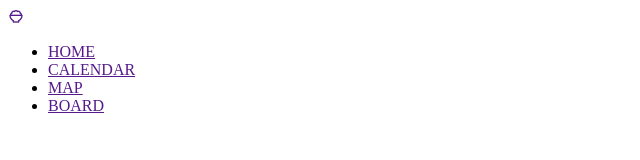
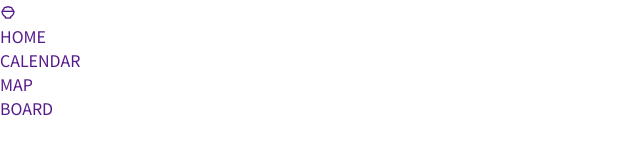
Before and after one commit to soyoung618/WSM_2305, a plain HTML site: page 20220608_school cafeteria/header.html in a window 1280 px wide. Shown: the whole page, without its empty margins (0-640 px from the left). Drawn offline with nearby package versions, Linux system fonts and the light colour scheme.

Commit message:
css Google Fonts, Variables CSS, BASE

```diff
--- a/20220608_school cafeteria/css/style.css
+++ b/20220608_school cafeteria/css/style.css
@@ -1,10 +1,71 @@
 /* Google Fonts */
+@import url('https://fonts.googleapis.com/css2?family=Noto+Sans+KR:wght@400;500;700&display=swap');
 
 /* Variables CSS */
+:root {
+    /* color */
+    --first-color: hsl(160, 100%, 25%);
+    --first-color-bright: hsl(160, 100%, 40%);
+    --second-color: hsl(339, 77%, 59%);
+    --third-color: hsl(42, 87%, 52%);
+    --title-color: hsl(160, 0%, 0%);
+    --text-color: hsl(160, 0%, 47%);
+    --body-color: #fff;
+    --container-color: #fff;
+
+    /* font */
+    --body-font: 'Noto Sans KR', sans-serif;
+    --biggest-font-size: 2.25rem;   /* 36px */
+    --h1-font-size: 2rem;
+    --h2-font-size: 1.5rem;
+    --h3-font-size: 1.25rem;
+    --normal-font-size: 1rem;
+    --small-font-size: 0.8rem;
+    --smaller-font-size: 0.75rem;
+
+    /* font weight */
+    --font-medium: 500;
+    --font-bold: 700;
+
+    /* z-index */
+    --z-index: 100;
+}
 
 /* BASE */
+* {
+    box-sizing: border-box;
+    margin: 0;
+    padding: 0;
+}
+body {
+    position: relative;
+    font-family: var(--body-font);
+    font-size: var(--normal-font-size);
+    background-color: var(--body-color);
+    color: var(--text-color);
+}
+h1,
+h2,
+h3 {
+    font-weight: var(--font-bold);
+    color: var(--title-color);
+}
+ul {
+    list-style: none;
+}
+a {
+    text-decoration: none;
+}
+img {
+    max-width: 100%;    /*이미지보다 창 크기가 작아져도 이미지를 다 유지하면서 축소하자*/
+    height: auto;
+}
 
 /* nav */
+.conatiner {
+    margin-left: 1rem;
+    margin-right: 1rem;
+}
 
 /* breakpoints */
 /* 2K & 4K */
```
